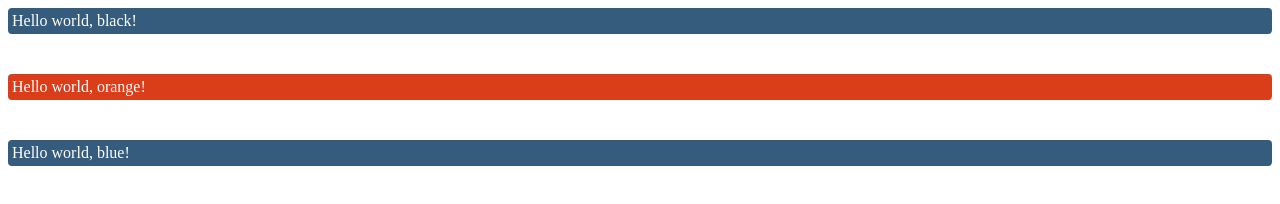
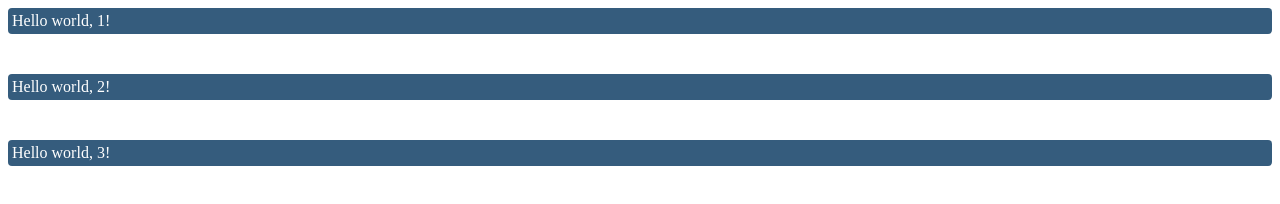
Before and after one commit to sorknes/my-personal-site-ts, a Gatsby site: page / in a window 1280 px wide. Built offline with nearby package versions, Linux system fonts and the light colour scheme; Gatsby itself is replaced by a stand-in of ours.

Commit message:
refactor: Tidy

```diff
--- a/src/pages/index.tsx
+++ b/src/pages/index.tsx
@@ -11,26 +11,9 @@ export interface IProps {}
 const Home: React.FC<IProps> = () => {
   return (
     <Layout title="Home">
-      <Styled.IndexContent>Hello world, black!</Styled.IndexContent>
-      <div
-        style={{
-          padding: token.space.component[2],
-          marginBottom: token.space.layout[6],
-          color: token.color.neutral.TINT_100,
-          borderRadius: token.border.radius[2],
-          backgroundColor: token.color.orange.TINT_50,
-        }}>
-        Hello world, orange!
-      </div>
-      <div
-        style={{
-          padding: token.space.component[2],
-          color: token.color.neutral.TINT_100,
-          borderRadius: token.border.radius[2],
-          backgroundColor: token.color.blue.TINT_50,
-        }}>
-        Hello world, blue!
-      </div>
+      <Styled.IndexContent>Hello world, 1!</Styled.IndexContent>
+      <Styled.IndexContent>Hello world, 2!</Styled.IndexContent>
+      <Styled.IndexContent>Hello world, 3!</Styled.IndexContent>
     </Layout>
   )
 }
```
